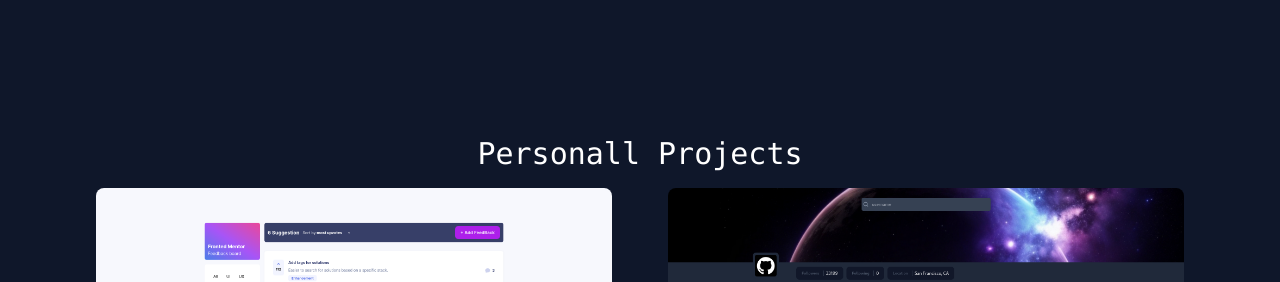
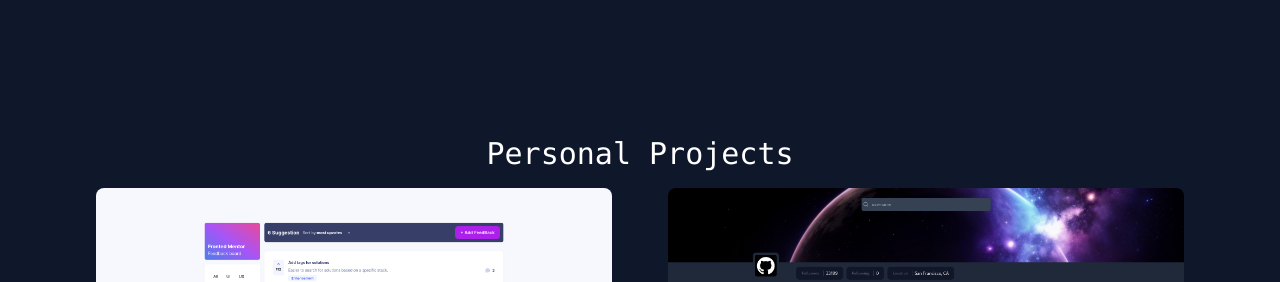
Before and after one commit to Yadier01/MyPersonalPortafolio, a React (Vite) app: page / in a window 1280 px wide. Shown: the part 840-1122 px from the top of the page. Built offline with nearby package versions, Linux system fonts and the light colour scheme; a web font is replaced by a local one.

Commit message:
fixed typo

```diff
--- a/src/App.tsx
+++ b/src/App.tsx
@@ -26,7 +26,7 @@ const App = () => {
       <div className="md:mx-24 mx-4  bg-[#0f172a] 2xl:mx-64">
         <Header refs={refs} scrollToRef={scrollToRef} />
         <Main />
-        <Project ref={refs.project} text={"Personall Projects"} />
+        <Project ref={refs.project} text={"Personal Projects"} />
         <About ref={refs.about} text={"About me :)"} />
         <Contact ref={refs.contact} text={"Contact"} />
       </div>
```
